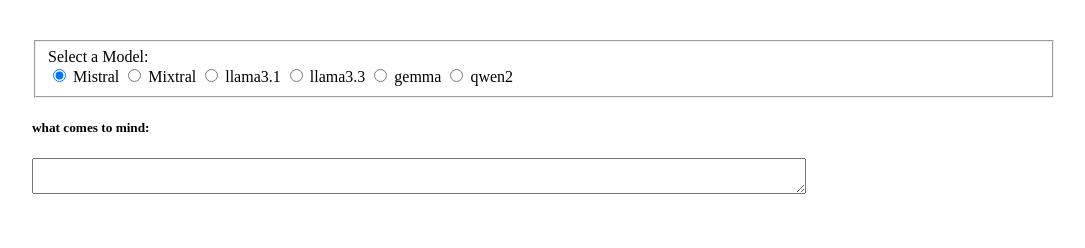
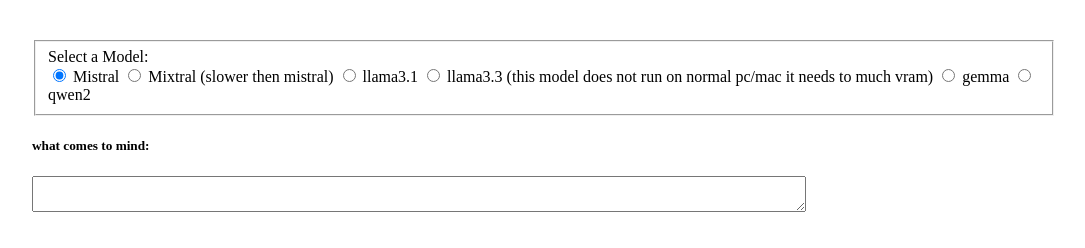
Before and after one commit to janpauldahlke/test-ollama, a website built with Vite: page index.html in a window 1280 px wide. Shown: the whole page, without its empty margins (96-1181 px from the left). Built offline with nearby package versions, Linux system fonts and the light colour scheme.

Commit message:
more models/ no fs interaction from modelmanager

```diff
--- a/index.html
+++ b/index.html
@@ -18,13 +18,13 @@
       <label for="mistral">Mistral</label>
 
       <input type="radio" name="model" id="mixtral" />
-      <label for="mixtral">Mixtral</label>
+      <label for="mixtral">Mixtral (slower then mistral)</label>
 
       <input type="radio" name="model" id="llama3.1" />
       <label for="llama3.1">llama3.1</label>
 
       <input type="radio" name="model" id="llama3.3" />
-      <label for="llama3.3">llama3.3</label>
+      <label for="llama3.3">llama3.3 (this model does not run on normal pc/mac it needs to much vram)</label>
 
       <input type="radio" name="model" id="gemma" />
       <label for="gemma">gemma</label>
--- a/src/modelManager.js
+++ b/src/modelManager.js
@@ -1,3 +1,7 @@
+// this will not work and is an attempt to access and interact with fs and ollama
+// but is restricted as client call,
+// we need to refactor to server / client respobsiblities to overcome this , also as CORS
+
 export const runCommand = async (command) => {
   console.warn("runCommand is not supported in the browser.");
   return Promise.reject("Child process commands are unavailable in the browser.");
```
Also changed, not shown: assets/Screenshot 2025-01-02 at 12.23.29.png (added), readme.md.
